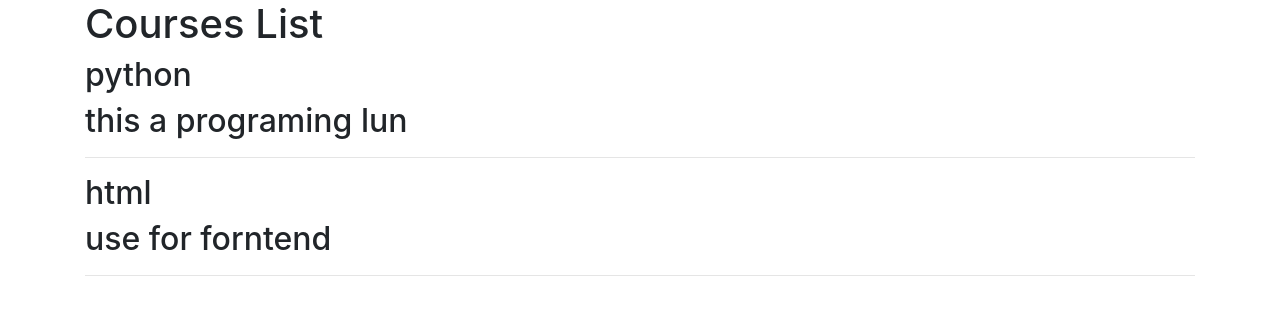
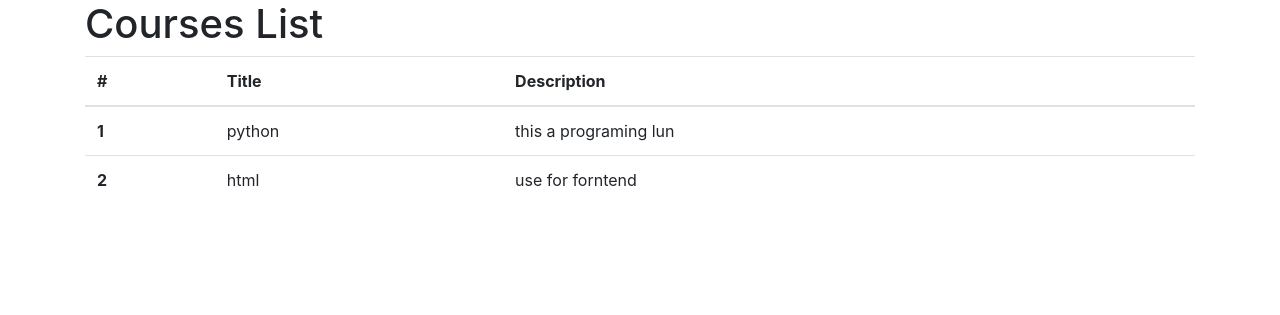
Before and after one commit to Malihashahi/Django, a Django app: page /course/list in a window 1280 px wide. Shown: the top 315 px of the page. Run offline with Django 4.2, Linux system fonts and the light colour scheme; data comes from the database, SQL or seed files in the repository.

Commit message:
show data on a bootsrap table

```diff
--- a/courses_app/templates/courses_app/courses_list.html
+++ b/courses_app/templates/courses_app/courses_list.html
@@ -9,11 +9,30 @@
 <body>
   <div class="container">
       <h1>Courses List</h1>
-      {% for course in courses %}
-           <h2>{{ course.title }}</h2>
-           <h2>{{ course.description}}</h2>
-           <hr/>
-      {% endfor %}
+
+
+      <table class="table">
+        <thead>
+          <tr>
+            <th scope="col">#</th>
+            <th scope="col">Title</th>
+            <th scope="col">Description</th>
+
+          </tr>
+        </thead>
+        <tbody>
+          {% for course in courses %}
+          <tr>
+           <th scope="row">{{forloop.counter}}</th>
+           <td>{{course.title}}</td>
+           <td>{{course.description}}</td>
+          </tr>
+          {% endfor %}
+
+        </tbody>
+      </table>
+
+
   </div>
 </body>
 </html>
```
